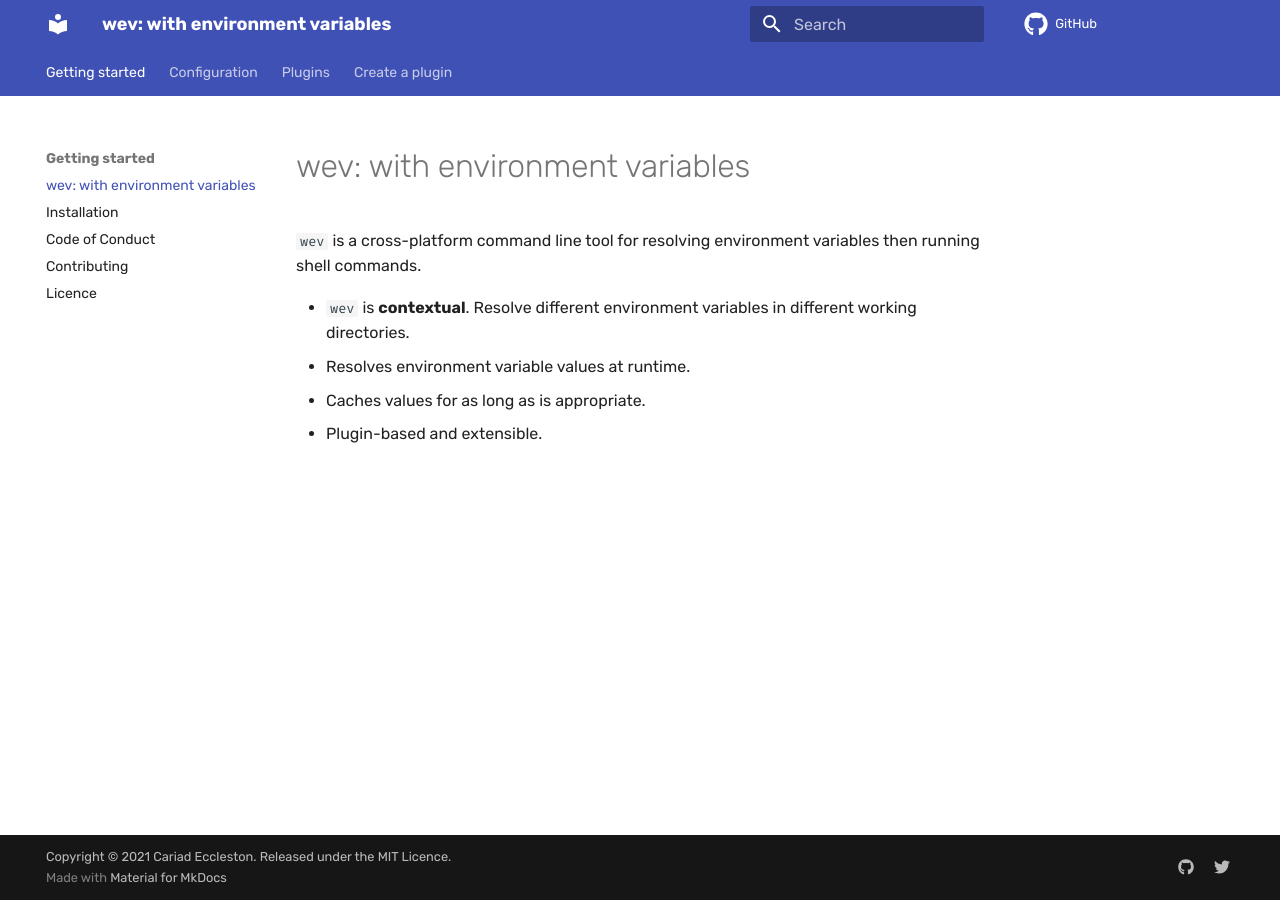
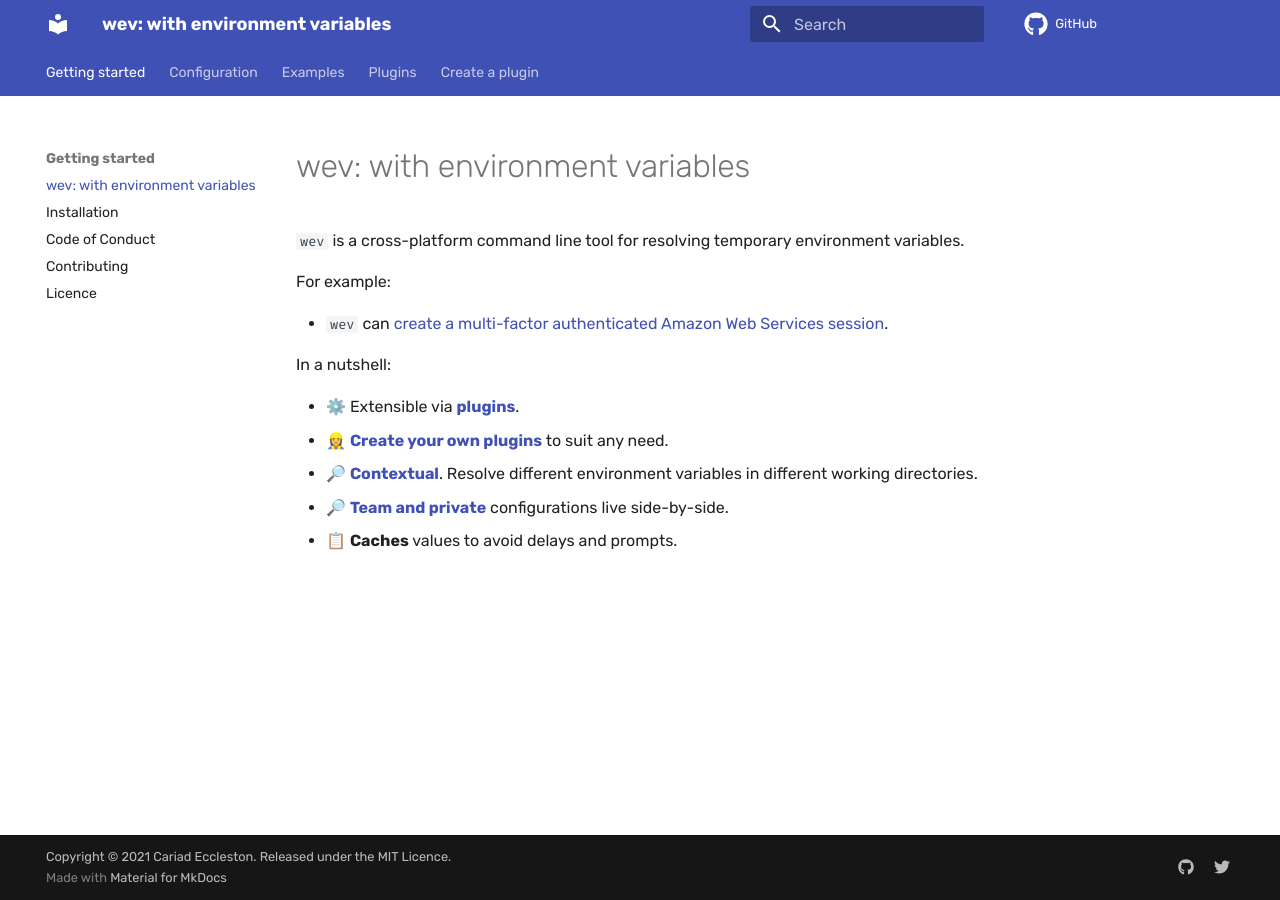
Before and after one commit to cariad/wev, an MkDocs documentation site: the page built from docs/index.md, in a window 1280 px wide. Built offline with MkDocs 1.6.1 and Material for MkDocs 9.7.7, drawn with Linux system fonts in a browser that asks for light colours; comment, search, counter and statistics services are not loaded.

Commit message:
Documentation

```diff
--- a/docs/index.md
+++ b/docs/index.md
@@ -1,8 +1,16 @@
 # wev: with environment variables
 
-`wev` is a cross-platform command line tool for resolving environment variables then running shell commands.
+`wev` is a cross-platform command line tool for resolving temporary environment variables.
 
-- `wev` is **contextual**. Resolve different environment variables in different working directories.
-- Resolves environment variable values at runtime.
-- Caches values for as long as is appropriate.
-- Plugin-based and extensible.
+For example:
+
+- `wev` can [create a multi-factor authenticated Amazon Web Services session](/examples/awsmfa.md).
+<!-- - `wev` can [request a CodeArtifact authorisation token on behalf of pipenv](/examples/awscodeartifact.md). -->
+
+In a nutshell:
+
+- ⚙️ Extensible via **[plugins](/plugins)**.
+- 👷‍♀️ **[Create your own plugins](/create-a-plugin)** to suit any need.
+- 🔎 **[Contextual](/configuration/directories)**. Resolve different environment variables in different working directories.
+- 🔎 **[Team and private](/configuration/filenames)** configurations live side-by-side.
+- 📋 **Caches** values to avoid delays and prompts.
--- a/mkdocs.yml
+++ b/mkdocs.yml
@@ -41,6 +41,8 @@ nav:
       - configuration/schema.md
       - configuration/directories.md
       - configuration/filenames.md
+  - Examples:
+      - examples/awsmfa.md
   - Plugins:
       - plugins/index.md
       - plugins/wev-echo.md
```
Also changed, not shown: docs/configuration/directories.md (+1 -1 lines), docs/configuration/filenames.md (+1 -1 lines), docs/configuration/schema.md (+1 -1 lines), docs/examples/awsmfa.md (added, +31 -0 lines), docs/plugins/wev-awsmfa.md (+2 -30 lines).
